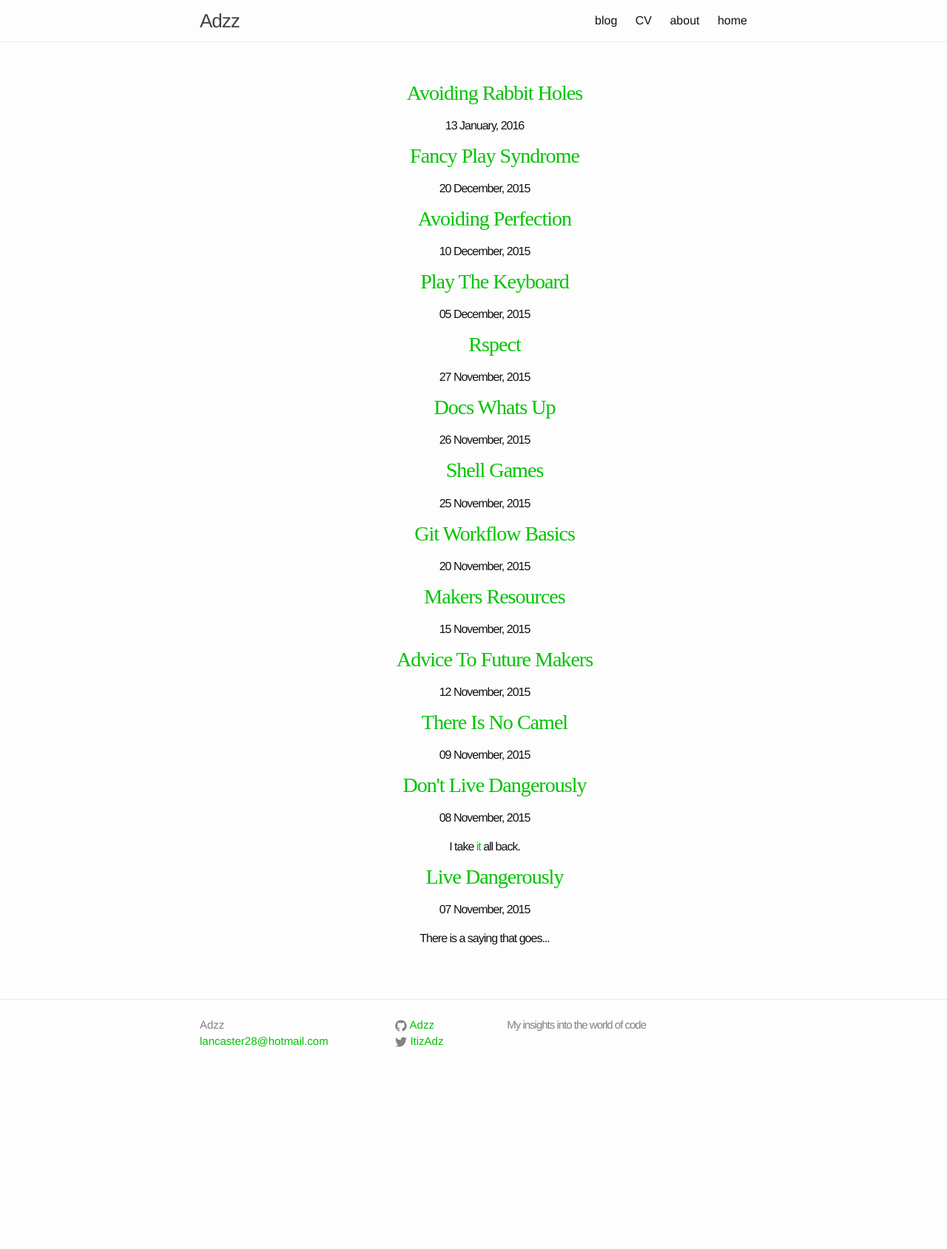
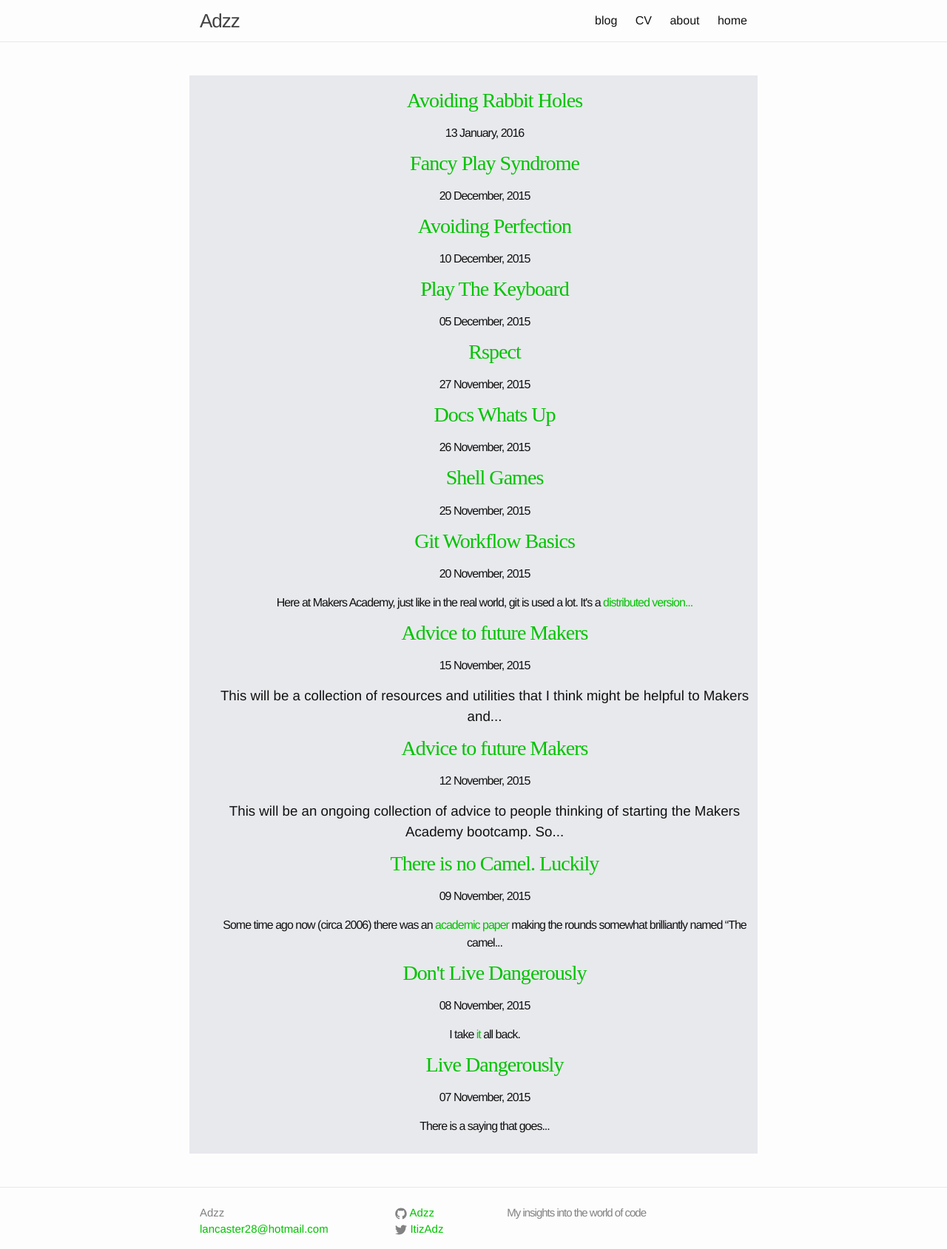
Before and after one commit to Adzz/adzz.github.io, a Jekyll site: the page built from blog/index.html, in a window 1280 px wide. Shown: the whole page at 74% size. Built offline with Jekyll 4.4.1, drawn with Linux system fonts in a browser that asks for light colours; before the commit the page ends 1435 px from its top, so only the background shows below that.

Commit message:
Adds more blog posts

```diff
--- a/_posts/2015-11-09-there-is-no-camel.html
+++ b/_posts/2015-11-09-there-is-no-camel.html
@@ -0,0 +1,25 @@
+---
+layout: post
+title: There is no Camel. Luckily
+category: makers
+---
+<p>
+  Some time ago now (circa 2006) there was an <a href="http://www.eis.mdx.ac.uk/research/PhDArea/saeed/paper1.pdf">academic paper</a> making the rounds somewhat brilliantly named “The camel has two humps”. This might be one of the best named academic papers out there, and although you might not think that would be a hard accolade to claim, <a href="http://goallab.nl/publications/documents/Holland,%20Hendriks,%20Aarts%20(2005)%20-%20noncsious%20effects%20of%20scent%20on%20behavior.pdf">you would be wrong.</a>
+</p>
+<p>
+  In essence it posits that instead of a bell curve of programming success, there is a bimodal distribution; i.e. two 'humps'. It argues that there is a dichotomy between those who can programme and those who <a href="http://blog.codinghorror.com/why-cant-programmers-program/">can't.</a> One that can't be crossed by practice at all.
+</p>
+<p>
+  It is at once an attractive and terrifying idea for someone starting or thinking of starting at <a href="http://www.makersacademy.com/">Makers Academy</a> to think that this is the case. It's attractive to to think one might be part of an exclusive community of the 'able to programme', and terrifying to think that on the verge of committing three months of one's life to programming, one might not.
+</p>
+<p>
+ So what's to be done? How can we <a href="http://blog.codinghorror.com/separating-programming-sheep-from-non-programming-goats/">separate those who can from those who cannot?</a>
+</p>
+<p>
+  Luckily, <a href="http://retractionwatch.com/2014/07/18/the-camel-doesnt-have-two-humps-programming-aptitude-test-canned-for-overzealous-conclusion/">we don't have to.</a>
+</p>
+<p>Perhaps because of an unsound scientific basis, and perhaps in part because of the overwhelming number of people currently successfully learning to programme, the paper has recently been retracted. This is comforting for future Makers.</p>
+
+<p>As you would think, the key to success in any skill isn't innate, it comes from practice. <a href="http://www.amazon.co.uk/Outliers-Story-Success-Malcolm-Gladwell/dp/0141036257">10,000 hours</a> worth if you believe Malcolm Gladwell. If you can do <a href="http://blog.makersacademy.com/how-we-find-the-best/">this</a>, most of the work <a href="http://blog.makersacademy.com/learning-how-to-learn/">isn't even programming.</a></p>
+
+<p>If you <a href="http://blog.codinghorror.com/so-you-want-to-be-a-programmer/">want to be a programmer</a> and  you can practice and work hard, there is no camel.</p>
--- a/_posts/2015-11-12-advice-to-future-makers.html
+++ b/_posts/2015-11-12-advice-to-future-makers.html
@@ -0,0 +1,45 @@
+---
+layout: post
+title: Advice to future Makers
+category: makers
+---
+
+<h3 class="subheading center-align">This will be an ongoing collection of advice to people thinking of starting the Makers Academy bootcamp. So far I would say:</h3>
+
+<h3>The basics:</h3>
+
+<h3 class="subheading">1. Do it</h3>
+
+<p>Think hard about it, asses your own aptitude, your financial situation and your determination, then do it</p>
+
+<h3 class="subheading">2. Be In London</h3>
+
+<p>So far, with no exaggeration, the hardest part has been finding a decent house in London without having to become an investment banker to be able to afford it. If you live there already, awesome. If you don’t, get there, get there early (before the pre-course starts) and be settled.</p>
+
+<h3 class="subheading">3. Quit Your Job</h3>
+
+<p>See number 1, and when you are sure, quit your job – before you start the pre course. As much as they say it is part time, and you can make it part time, the more time you put in the better you will get. If you aren’t ready to, then don’t do it.</p>
+
+<h3 class="subheading">4. Don't Do It If You Can't Afford It.</h3>
+
+<p>If  you can’t afford to do 1 and 2, then don’t do it until you can. If you can afford just three months no work, then don’t do it. Save to have five months, at <em>least</em>, include the pre course and the job hunt after. Doing it once properly is 100 x better (and cheaper) than failing once, and trying again. And the last thing you need is stress about finances.</p>
+
+<h3 class="subheading">5. Read Far, Read Wide.</h3>
+
+<p>This point might be controversial, but here goes. There’s a certain amount of learning that you’ll do on your own that when a skilled instructor explains properly, you’ll look back and wonder why on earth it took you so long to figure out. What this means is there is a certain amount of self learning that isn’t worth the effort of struggling through until you have the resources and support network to understand it. Because when you do, you will understand it 10 times quicker. When you first start to think about code, there is SO much that you can learn, that wasting several weeks on trying to understand what <a href="http://stackoverflow.com/questions/3009477/what-is-rubys-double-colon"> :: is in ruby</a> for example, might not be the best use of your time. If you are stuck on something, try and understand it, get familiar with the terms, and when it is explained properly it will click. In the meantime, read around it, get a good general understanding of shell commands, <a href="https://36bcab.wordpress.com/2015/11/09/git-workflow-basics/">git workflows</a>,  control flow… etc…. etc. Learn the basics and don’t get too bogged down with understanding everything you look at right away. At least not until the pre-course</p>
+
+<h3 class="subheading">6. Practice</h3>
+
+<p>This one speaks for itself. Use <a href="https://www.codecademy.com/learn">codeacademy</a>,<a href="https://teamtreehouse.com/home" sign up to treehouse, read blogs and when you’re ready get on <a href="https://www.codewars.com/users/sign_in">codewars</a>. <a href="https://36bcab.wordpress.com/2015/11/09/makers-resources/">Discover for yourself as many learning resources as you can.</a></p>
+
+<h3 class="subheading">7. Avoid Perfection</h3>
+
+<p>Well, <a href="">sort of.</a></p>
+
+<h3 class="subheading">8. Learn How To Take Breaks</h3>
+
+<p>If you need a break, you’ve waited too long to take it. Learn how to take a break before you think you need one. This does two things. Firstly, it keeps motivation high. If you don’t think you deserve a break, there will be a part of you itching to get back to work out of what might just be guilt.</p>
+
+<p>Maybe that’s just me.</p>
+
+<p>Secondly, and more importantly, <strong>IT MAKES YOU LESS PRECIOUS ABOUT YOUR CODE</strong>. There’s an inertia to the work we do. Progress feels like going forward. Even though we know rationally that deleting code is the best step, there’s still an opportunity cost to it, whereby starting over feels worse than persisting; you’re sooo close to getting it to work. It takes energy to accept that it’s time to change. Breaks give you that energy.</p>
--- a/_posts/2015-11-15-makers-resources.html
+++ b/_posts/2015-11-15-makers-resources.html
@@ -0,0 +1,48 @@
+---
+layout: post
+title: Advice to future Makers
+category: makers
+---
+
+<h3 class="subheading center-align">This will be a collection of resources and utilities that I think might be helpful to Makers and really anyone coding, or trying to learn how to. Updated as and when.</h3>
+
+<h3 class="subheading">Reading</h3>
+
+
+<h3 class="subheading"><a href="http://alistapart.com/">A List Apart</a></h3>
+
+<p>Fantastic mailing list/collection of articles about (mostly) front end web design and ux. Some personal highlights include: <a href="http://alistapart.com/article/quantity-queries-for-css">Quantity Queries For CSS</a> and <a href="http://alistapart.com/article/axiomatic-css-and-lobotomized-owls">Axiomatic CSS and Lobotomized Owls</a>. Also a really good resource to find people to follow on…..</p>
+
+<h3 class="subheading"><a href="https://www.twitter.com">Twitter</a></h3>
+
+<p>Most people have twitter, and when you have an area or industry to be involved with it’s way better. Great resource for finding new articles, news, products…. and <a href="https://twitter.com/dphiffer/status/663372854726127616">hilarious dog vines</a></p>
+
+<h3 class="subheading"><a href="http://www.bloomberg.com/graphics/2015-paul-ford-what-is-code/">What Is Code</a></h3>
+
+<p>Just read it. Best article of the year.</p>
+<h3 class="subheading"><a href="https://css-tricks.com/">CSS Tricks</a></h3>
+<p>Really great website about all things CSS, very current and a large archive of almost anything you would want to know.</p>
+
+<h3 class="subheading"><a href="http://breakingsmart.com/season-1/">Breaking Smart</a></h3>
+
+<p>As they say: “a binge-worthy collection of essays”. Thought provoking and intelligent.</p>
+
+<h3 class="subheading">Learning</h3>
+
+<h3 class="subheading"><a href="https://teamtreehouse.com/home">Treehouse</a></h3>
+
+<p>Full of videos and interactive courses for a pretty decent price. Good for beginners.</p>
+
+<h3 class="subheading"><a href="http://codeacademy.com/">Codeacademy</a></h3>
+
+<p>Goes without saying, great opening gambit.</p>
+
+<h3 class="subheading">Utilities</h3>
+
+<h3 class="subheading"><a href="https://justgetflux.com/">F.Lux</a></h3>
+
+<p>Great for tired eyes, makes your screen the same brightness as your background light. try it out, really works, not great for colour work but really good for late night code-a-thons.</p>
+
+<h3 class="subheading"><a href="https://getpocket.com/">Pocket</a></h3>
+
+<p>Superb app for saving articles to read offline. Can sync form phone to desktop to tablet.</p>
--- a/_posts/2015-11-20-git-workflow-basics.html
+++ b/_posts/2015-11-20-git-workflow-basics.html
@@ -0,0 +1,62 @@
+---
+layout: post
+title: Git Workflow Basics
+category: makers
+---
+
+
+<p>Here at Makers Academy, just like in the real world, git is used a lot. It's a <a href="http://betterexplained.com/articles/intro-to-distributed-version-control-illustrated/">distributed version control system</a> don't you know. You don't? Yea me neither.</p>
+
+<p>Despite how incomprehensible that sounds it is (loosely) analogous to that remote control in the Adam Sandler classic <a href="http://www.imdb.com/title/tt0389860/">Click</a> (we've all seen it.)*.</p>
+
+<p>Essentially it's a way of tracking changes you make to files; the save button on Word but on steroids, or, like a juice cleanse maybe. You can save changes, save as' changes, you can revert back to different saves at any time (basically time travel), can split a project up and have several people working on the same thing at once, then merge everyone's work together, and more! So much version, so much control.</p>
+
+<p>Like most things, the more you use it the better you'll understand it**. To help with that here is a common workflow we use at Makers to familiarise yourself with.</p>
+
+<p>Imagine you are writing a story with three other people. Someone has already written the first chapter and given it a title. They have saved this file into a folder called Book, and put it on <a href="https://github.com/">Github</a>.</p>
+
+<p>Github acts like a folder on someone's computer that you all have access too. You can all see the folder 'Book', access the file in it and change it on github. The work that exists there already is the 'master branch' -  that is to say it is a master folder that will eventually contain the finished product. If you edited that folder on github, all the changes you made would be visible to everyone else, and you don't want any one to see the first draft!</p>
+
+<p>The first step is, then, to 'fork' the 'repo'. Repo is short for repository; it's just a name for a folder that contains work. When you fork it, you create a new 'branch' which will track all the work you do. But we don't want to spend our whole time on github; we want to be able to work on the book offline, and we want at least two copies of the branch incase something goes wrong on our computer or on github. To do this we 'clone' the repo down to our computer. Move to a directory on your computer where you want to save it - for example 'Documents' - then type:</p>
+
+<pre><code>$git clone</code></pre>
+
+<p>followed by the web address of where your fork is on github. something like this:</p>
+
+<pre><code>$git clone https://github.com/mygithubusername/Book</code></pre>
+
+<p>Github tells you this address when you fork the repo.</p>
+
+<p>Once it's on your computer you can open the file and work away. As you make changes you save the file normally, but you also 'add' them, and then 'commit' changes with git. This updates your branch to reflect the new work you have done. So, edit file, save it normally, git add, then git commit:</p>
+
+<pre><code>$git add book
+$git commit</code></pre>
+
+<p>To make sure the branch you have on github is the same as the clone you made of it on your computer, you 'push' changes back up to <em>your</em> branch on github like so:</p>
+
+<pre><code>$git push</code></pre>
+
+<p>Finally, when you are finished with the whole chapter, and are ready to merge your changes with everyone else's, you submit a pull request on github. You are asking the person in charge of the master branch to 'pull' your changes from your branch into the master branch.</p>
+
+<p>And that's it.</p>
+<pre>
+1. FORK REPO
+2. GIT CLONE
+[MAKE CHANGES]
+[SAVE NORMALLY]
+3. GIT ADD
+4. GIT COMMIT
+5. GIT PUSH
+[REPEAT 3-4 UNTIL FINISHED]
+[THEN WHEN FINISHED]
+6. PULL REQUEST.
+
+<pre>
+
+<p>Once you've tried it a couple of times it becomes second nature. If it hasn't yet <a href="http://betterexplained.com/articles/aha-moments-when-learning-git/">this</a> might help.</p>
+
+<p>*If you haven't you aren't missing much, the best part of it might just be the tag line: "What If You Had A Universal Remote... That Controlled Your Universe?".</p>
+
+<p>Amazing.</p>
+
+<p>**Notable exceptions include Bitcoins, <a href="http://metro.co.uk/2015/10/31/woman-strips-naked-and-sits-on-rooftop-in-london-for-four-hours-5472666/">modern art</a> and <a href="https://www.google.co.uk/search?q=magnets+how+do+they+work&amp;oq=magnets+how+do+they+work&amp;aqs=chrome.0.69i59j69i60l2.3735j0j7&amp;sourceid=chrome&amp;es_sm=119&amp;ie=UTF-8#q=fucking+magnets+how+do+they+work">magnets, how do they work?!</a></p>
--- a/_sass/_base.scss
+++ b/_sass/_base.scss
@@ -33,6 +33,10 @@ body {
 ::moz-selection {
   color: $highlighted-text-color;
   background:$highlighted-text-bg-color ;
+}
+
+.center-align {
+  text-align:center;
 }
 
 /**
--- a/_sass/partials/_blog-index.scss
+++ b/_sass/partials/_blog-index.scss
@@ -1,10 +1,11 @@
 
 .container {
-    margin-bottom: $footer-height--minus;
     min-height: $main-height--minimum;
     padding: 10px;
+    padding-top: 20px;
     margin-bottom: $footer-height;
-    margin-top: $footer-height;
+    margin: $footer-height 20% $footer-height 20%;
+    background-color: $code-bg-color;
 
 
   ul {
--- a/_sass/partials/_posts.scss
+++ b/_sass/partials/_posts.scss
@@ -26,13 +26,13 @@
 
   .highlighted {
 
-    border-top-right-radius:105px;
-    -moz-border-radius-topright:105px;
-    -webkit-border-top-right-radius:105px;
+    border-top-right-radius:1px;
+    -moz-border-radius-topright:1px;
+    -webkit-border-top-right-radius:1px;
 
-    -webkit-border-bottom-left-radius: 102px;
-    -moz-border-radius-bottomleft: 102px;
-    border-bottom-left-radius: 102px;
+    -webkit-border-bottom-left-radius: 1px;
+    -moz-border-radius-bottomleft: 1px;
+    border-bottom-left-radius: 1px;
 
     padding-top: 3px;
     padding:3px;
@@ -55,6 +55,7 @@
 
     h3 {
         font-size: 26px;
+        font-family: $heading-font;
 
         @include media-query($on-laptop) {
             font-size: 22px;
--- a/blog/index.html
+++ b/blog/index.html
@@ -10,7 +10,7 @@ title: blog
       <li>
       <h3><a class="post-title" href="{{ post.url }}">{{ post.title }}</a></h3>
         <p class='time-date'>{{ post.date | date: '%d %B, %Y' }}</p>
-        <p class='excerpt'>{{ post.excerpt | remove: '<p>' | remove: '</p>' }}</p>
+        <p class='excerpt'>{{ post.excerpt | remove: '<p>' | remove: '</p>' | truncatewords:20 }}</p>
       </li>
       {% endfor %}
     </ul>
```
